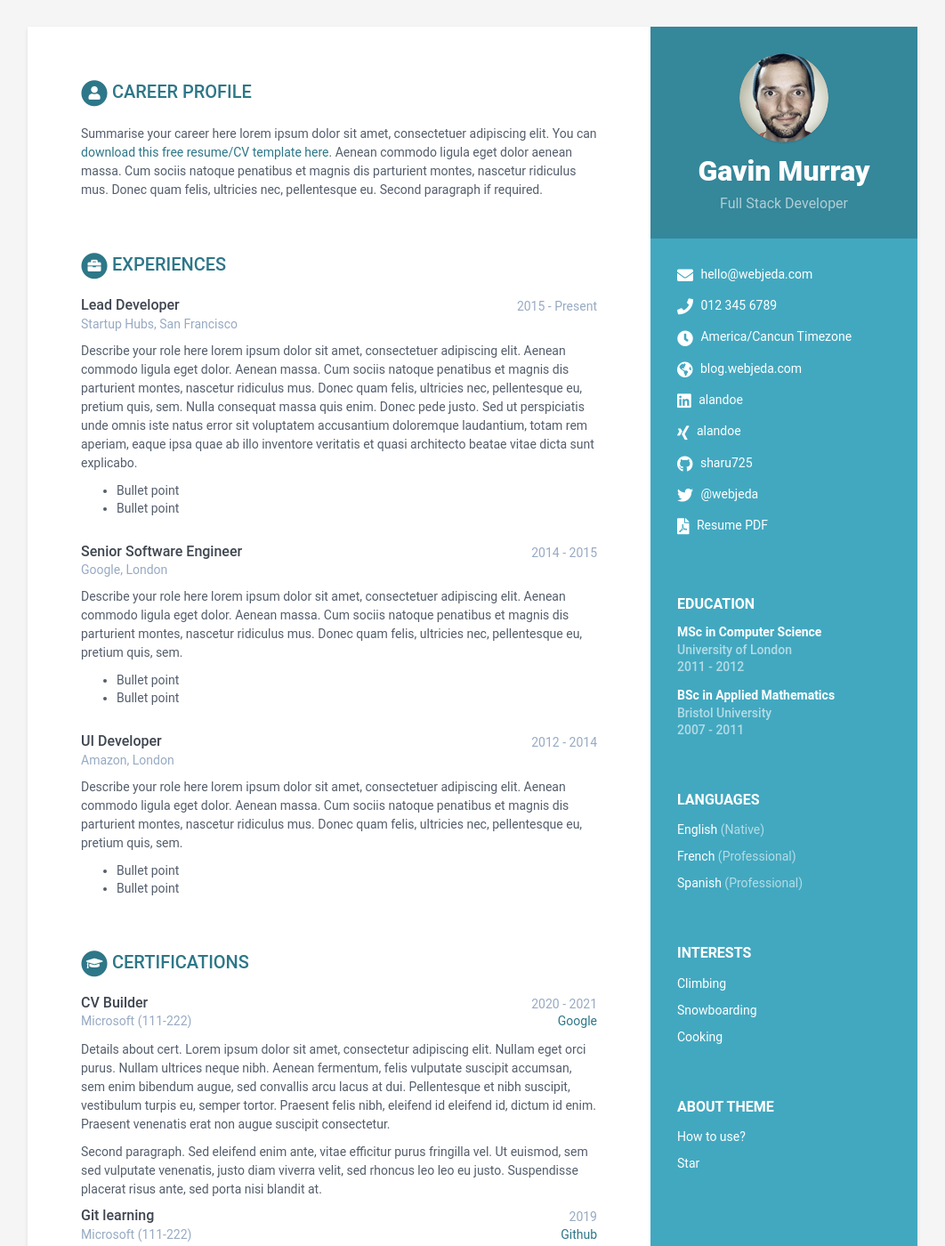
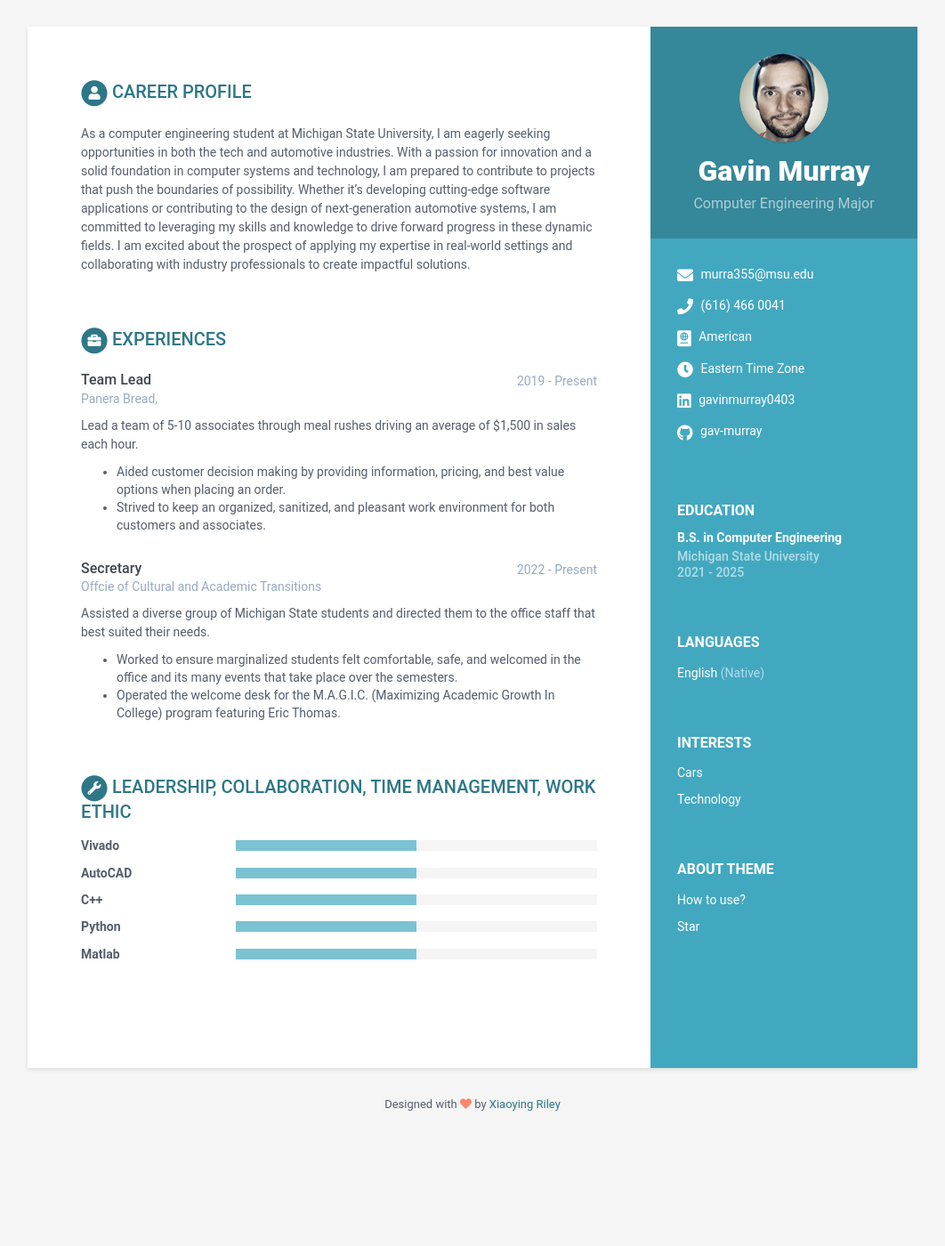
Before and after one commit to gav-murray/gav-murray.github.io, a Jekyll site: the page built from index.html, in a window 1280 px wide and 1400 px high. Shown: the whole window at 89% size, without its empty margins (109-1171 px from the left). Built offline with Jekyll 4.4.1, drawn with Linux system fonts in a browser that asks for light colours; some of the changed text lies outside the part shown.

Commit message:
Update data.yml
"Text Update"

```diff
--- a/_data/data.yml
+++ b/_data/data.yml
@@ -9,26 +9,17 @@ sidebar:
 
     # Profile information
     name: Gavin Murray
-    tagline: Full Stack Developer
+    tagline: Computer Engineering Major
     avatar: profile.png  #place a 100x100 picture inside /assets/images/ folder and provide the name of the file below
 
     # Sidebar links
-    email: hello@webjeda.com
-    phone: 012 345 6789
-    timezone: America/Cancun Timezone
-    citizenship:
-    website: blog.webjeda.com #do not add http://
-    linkedin: alandoe
-    xing: alandoe
-    github: sharu725
-    telegram: # add your nickname without '@' sign
-    gitlab:
-    bitbucket:
-    twitter: '@webjeda'
-    stack-overflow: # Number/Username, e.g. 123456/alandoe
-    codewars:
-    goodreads: # Number-Username, e.g. 123456-alandoe
-    pdf: http://www.africau.edu/images/default/sample.pdf
+    email: murra355@msu.edu
+    phone: (616) 466 0041
+    timezone: Eastern Time Zone
+    citizenship: American
+    linkedin: gavinmurray0403
+    github: gav-murray
+    instagram: _gavin.murray_
 
     languages:
       title: Languages
@@ -36,230 +27,88 @@ sidebar:
         - idiom: English
           level: Native
 
-        - idiom: French
-          level: Professional
-
-        - idiom: Spanish
-          level: Professional
-
     interests:
       title: Interests
       info:
-        - item: Climbing
+        - item: Cars
           link:
 
-        - item: Snowboarding
-          link:
-
-        - item: Cooking
+        - item: Technology
           link:
 
 career-profile:
     title: Career Profile
     summary: |
-      Summarise your career here lorem ipsum dolor sit amet, consectetuer
-      adipiscing elit. You can [download this free resume/CV template here]().
-      Aenean commodo ligula eget dolor aenean massa. Cum sociis natoque
-      penatibus et magnis dis parturient montes, nascetur ridiculus mus.
-      Donec quam felis, ultricies nec, pellentesque eu.
-      Second paragraph if required.
+      As a computer engineering student at Michigan State University, I am eagerly
+      seeking opportunities in both the tech and automotive industries. With a
+      passion for innovation and a solid foundation in computer systems and
+      technology, I am prepared to contribute to projects that push the boundaries
+      of possibility. Whether it's developing cutting-edge software applications
+      or contributing to the design of next-generation automotive systems, I am
+      committed to leveraging my skills and knowledge to drive forward progress in
+      these dynamic fields. I am excited about the prospect of applying my
+      expertise in real-world settings and collaborating with industry
+      professionals to create impactful solutions.
 education:
     title: Education
     info:
-      - degree: MSc in Computer Science
-        university: University of London
-        time: 2011 - 2012
+      - degree: B.S. in Computer Engineering
+        university: Michigan State University
+        time: 2021 - 2025
         details: |
-          Describe your study here lorem ipsum dolor sit amet, consectetuer
-          adipiscing elit. Aenean commodo ligula eget dolor. Aenean massa. Cum
-          sociis natoque penatibus et magnis dis parturient montes, nascetur
-          ridiculus mus. Donec quam felis, ultricies nec, pellentesque eu,
-          pretium quis, sem.
-            - Bullet point
-            - Bullet point
-      - degree: BSc in Applied Mathematics
-        university: Bristol University
-        time: 2007 - 2011
-        details: |
-          Describe your study here lorem ipsum dolor sit amet, consectetuer
-          adipiscing elit. Aenean commodo ligula eget dolor. Aenean massa. Cum
-          sociis natoque penatibus et magnis dis parturient montes, nascetur
-          ridiculus mus. Donec quam felis, ultricies nec, pellentesque eu,
-          pretium quis, sem.
-            - Bullet point
-            - Bullet point
+          Computer engineering involves the design, development, and implementation of
+          computer systems and technology. It encompasses both hardware and software
+          aspects, focusing on areas such as computer architecture, digital logic
+          design, embedded systems, and programming languages. Computer engineers work
+          on a wide range of projects, from designing microprocessors and integrated
+          circuits to developing software applications and systems. They often
+          collaborate with other professionals, such as electrical engineers and
+          software developers, to create innovative solutions for various industries,
+          including telecommunications, aerospace, and healthcare.
 
 experiences:
     title: Experiences
     info:
-      - role: Lead Developer
-        time: 2015 - Present
-        company: Startup Hubs, San Francisco
+      - role: Team Lead
+        time: 2019 - Present
+        company: Panera Bread,
         details: |
-          Describe your role here lorem ipsum dolor sit amet, consectetuer
-          adipiscing elit. Aenean commodo ligula eget dolor. Aenean massa.
-          Cum sociis natoque penatibus et magnis dis parturient montes,
-          nascetur ridiculus mus. Donec quam felis, ultricies nec,
-          pellentesque eu, pretium quis, sem. Nulla consequat massa quis
-          enim. Donec pede justo. Sed ut perspiciatis unde omnis iste natus
-          error sit voluptatem accusantium doloremque laudantium, totam rem
-          aperiam, eaque ipsa quae ab illo inventore veritatis et quasi
-          architecto beatae vitae dicta sunt explicabo.
-            - Bullet point
-            - Bullet point
-      - role: Senior Software Engineer
-        time: 2014 - 2015
-        company: Google, London
+          Lead a team of 5-10 associates through meal rushes driving an average of $1,500
+          in sales each hour.
+            - Aided customer decision making by providing information, pricing, and best value
+            options when placing an order.
+            - Strived to keep an organized, sanitized, and pleasant work environment for both
+            customers and associates.
+
+      - role: Secretary
+        time: 2022 - Present
+        company: Offcie of Cultural and Academic Transitions
         details: |
-          Describe your role here lorem ipsum dolor sit amet, consectetuer
-          adipiscing elit. Aenean commodo ligula eget dolor. Aenean massa.
-          Cum sociis natoque penatibus et magnis dis parturient montes,
-          nascetur ridiculus mus. Donec quam felis, ultricies nec,
-          pellentesque eu, pretium quis, sem.
-            - Bullet point
-            - Bullet point
-      - role: UI Developer
-        time: 2012 - 2014
-        company: Amazon, London
-        details: |
-          Describe your role here lorem ipsum dolor sit amet, consectetuer
-          adipiscing elit. Aenean commodo ligula eget dolor. Aenean massa.
-          Cum sociis natoque penatibus et magnis dis parturient montes,
-          nascetur ridiculus mus. Donec quam felis, ultricies nec,
-          pellentesque eu, pretium quis, sem.
-            - Bullet point
-            - Bullet point
-
-certifications:
-      title: Certifications
-      list:
-        - name: CV Builder
-          start: 2020
-          end: 2021
-          organization: Microsoft
-          credentialid: 111-222
-          credentialurl: www.google.com
-          credentialname: Google
-          details: |
-            Details about cert. Lorem ipsum dolor sit amet, consectetur
-            adipiscing elit.
-            Nullam eget orci purus. Nullam ultrices neque nibh.
-            Aenean fermentum, felis vulputate suscipit accumsan,
-            sem enim bibendum augue, sed convallis arcu lacus at dui.
-            Pellentesque et nibh suscipit, vestibulum turpis eu, semper tortor.
-            Praesent felis nibh, eleifend id eleifend id, dictum id enim.
-            Praesent venenatis erat non augue suscipit consectetur.
-
-            Second paragraph. Sed eleifend enim ante, vitae efficitur purus
-            fringilla vel. Ut euismod, sem sed vulputate venenatis,
-            justo diam viverra velit, sed rhoncus leo leo eu justo.
-            Suspendisse placerat risus ante, sed porta nisi blandit at.
-        - name: Git learning
-          start: 2019
-          end:
-          organization: Microsoft
-          credentialid: 111-222
-          credentialurl: www.github.com
-          credentialname: Github
-          details: |
-            Older certification. Lorem ipsum dolor sit amet, consectetur
-            adipiscing elit.
-            Nullam eget orci purus. Nullam ultrices neque nibh.
-            Aenean fermentum, felis vulputate suscipit accumsan,
-            sem enim bibendum augue, sed convallis arcu lacus at dui.
-            Pellentesque et nibh suscipit, vestibulum turpis eu, semper tortor.
-            Praesent felis nibh, eleifend id eleifend id, dictum id enim.
-            Praesent venenatis erat non augue suscipit consectetur.
-
-projects:
-    title: Projects
-    intro: >
-      You can list your side projects in this
-      section. Lorem ipsum dolor sit amet, consectetur adipiscing elit.
-      Vestibulum et ligula in nunc bibendum fringilla a eu lectus.
-    assignments:
-      - title: Velocity
-        link: "#hook"
-        tagline: "A responsive website template designed to help startups promote, market and sell their products."
-
-      - title: DevStudio
-        link: "#"
-        tagline: "A responsive website template designed to help web developers/designers market their services."
-
-      - title: Tempo
-        link: "#"
-        tagline: "A responsive website template designed to help startups promote their products or services and to attract users &amp; investors"
-
-      - title: Atom
-        link: "#"
-        tagline: "A comprehensive website template solution for startups/developers to market their mobile apps."
-
-      - title: Delta
-        link: "#"
-        tagline: "A responsive Bootstrap one page theme designed to help app developers promote their mobile apps"
-
-oss:
-    title: OSS Contributions
-    intro: >
-      You can list your open source software contributions in this
-      section. Lorem ipsum dolor sit amet, consectetur adipiscing elit.
-      Vestibulum et ligula in nunc bibendum fringilla a eu lectus.
-    contributions:
-      - title: Tempo
-        link: "#"
-        tagline: "A responsive website template designed to help startups promote their products or services and to attract users &amp; investors"
-
-      - title: Atom
-        link: "#"
-        tagline: "A comprehensive website template solution for startups/developers to market their mobile apps."
-
-      - title: Delta
-        link: "#"
-        tagline: "A responsive Bootstrap one page theme designed to help app developers promote their mobile apps"
-
-publications:
-    title: Publications
-    intro: |
-      You can list your publications in this section. Lorem ipsum dolor sit
-      amet, consectetur adipiscing elit. Vestibulum et ligula in nunc
-      bibendum fringilla a eu lectus.
-    papers:
-      - title: The Art of Computer Programming
-        link: "#"
-        authors: Donald E. Knuth
-        conference: Addison-Wesley, 1968
-
-      - title: "Genetic Programming III: Darwinian Invention &amp; Problem Solving"
-        link: "#"
-        authors: Koza, J.R., Andre, D., Bennett, F.H., Keane, M.A.
-        conference: "Morgan Kaufmann Publishers Inc., San Francisco, CA, USA, 1st edn. (1999)"
-
-      - title: A syntax directed compiler for Algol 60
-        link: "#"
-        authors: Edgar T. Irons
-        conference: "Comm. ACM 4 (1961), 51–55"
-
+         Assisted a diverse group of Michigan State students and directed them to the office staff
+         that best suited their needs.
+            - Worked to ensure marginalized students felt comfortable, safe, and welcomed in the
+            office and its many events that take place over the semesters.
+            - Operated the welcome desk for the M.A.G.I.C. (Maximizing Academic Growth In College)
+            program featuring Eric Thomas.
 skills:
-    title: Skills &amp; Proficiency
+    title: Leadership, Collaboration, Time Management, Work Ethic
 
     toolset:
-      - name: Python & Django
-        level: 98%
+      - name: Vivado
+        level: 50%
 
-      - name: Javascript & jQuery
-        level: 98%
+      - name: AutoCAD
+        level: 50%
 
-      - name: Angular
-        level: 98%
+      - name: C++
+        level: 50%
 
-      - name: HTML5 & CSS
-        level: 95%
+      - name: Python
+        level: 50%
 
-      - name: Ruby on Rails
-        level: 85%
+      - name: Matlab
+        level: 50%
 
-      - name: Sketch & Photoshop
-        level: 60%
 
 footer: >
     Designed with <i class="fas fa-heart"></i> by <a href="http://themes.3rdwavemedia.com" target="_blank" rel="nofollow">Xiaoying Riley</a>
```
